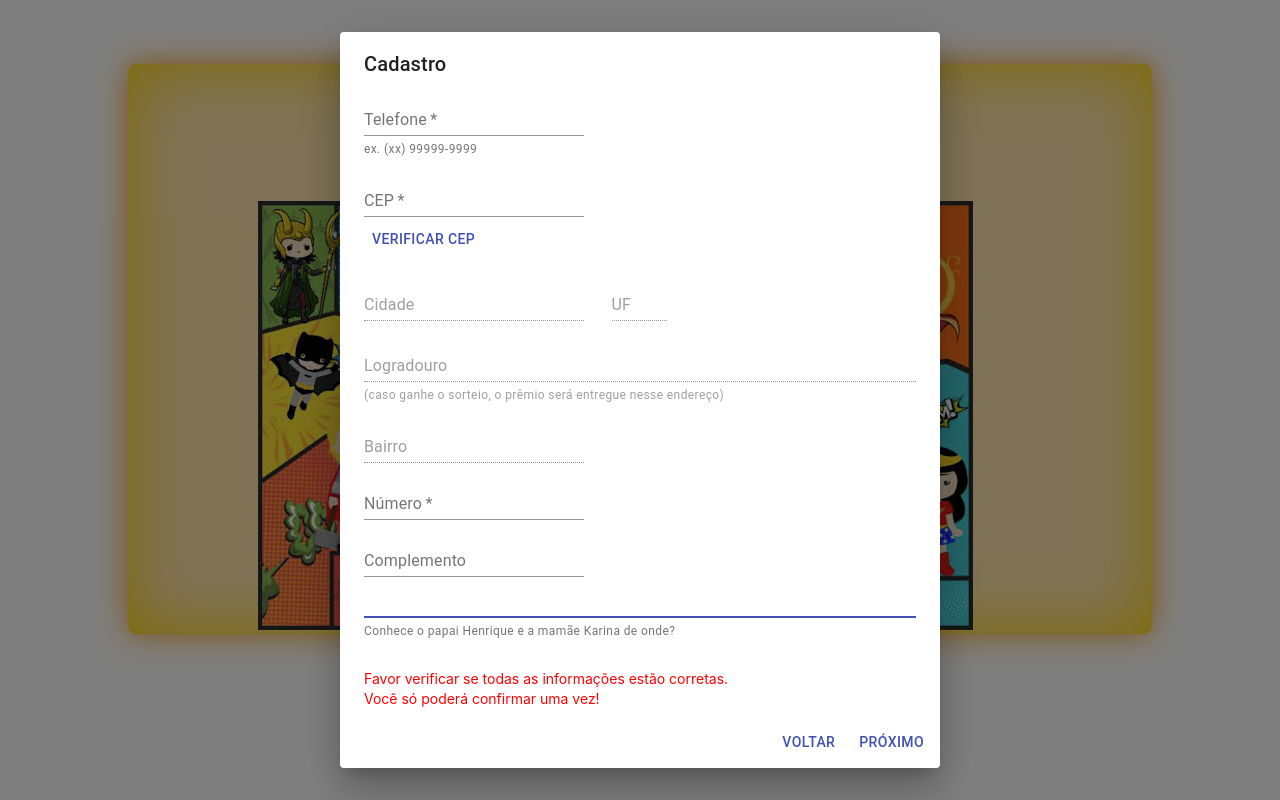
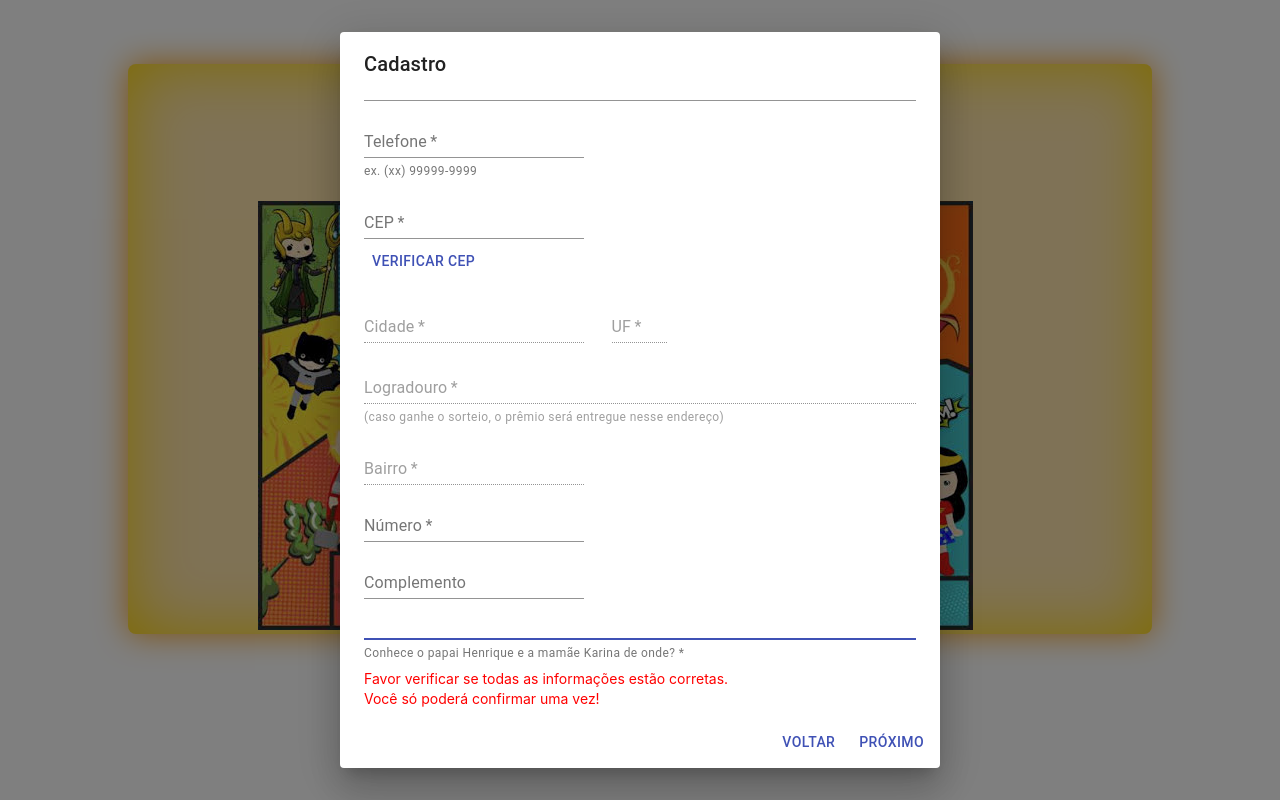
Before and after one commit to Vinnyzim/cadastroRifaFrontend, a React (Create React App) app: page /register in a window 1280 px wide. Built offline with nearby package versions, Linux system fonts and the light colour scheme.

Commit message:
campos de endereço ficam disponivels caso api de cep de erro

```diff
--- a/src/pages/segundaTela.js
+++ b/src/pages/segundaTela.js
@@ -25,20 +25,22 @@ export default function SegundaTela() {
     setOpen(true);
   };
 
-  const handleClose = () => {
-    setOpen(false);
-  };
+
   const email = localStorage.getItem('email');
   const [nome, setNome] = useState('');
   const [telefone, setTelefone] = useState('');
   const [logradouro, setLogradouro] = useState('');
   const [complemento, setComplemento] = useState('');
-  const [localidade, setLocalidade] = useState('');
+  const [cidade, setCidade] = useState('');
   const [uf, setUF] = useState('');
   const [bairro, setBairro] = useState('');
   const [descricao_conhece_mamae_papai, setDescMaePai] = useState('');
   const [msg_erick, setMsgErick] = useState('');
   const [cep, setCep] = useState('');
+  const [numero, setNumero] = useState('')
+
+  const [controleInput, setControleInput ] = useState(true);
+
 
   const history = useHistory();
 
@@ -49,15 +51,31 @@ export default function SegundaTela() {
 
   axios.get(`https://viacep.com.br/ws/${cep}/json/`).then(res => {
 
-    setLocalidade(res.data.localidade)
+    setCidade(res.data.localidade)
     setUF(res.data.uf)
     setLogradouro(res.data.logradouro)
     setBairro(res.data.bairro)
 
-    console.log(res.data)
+    if(res.data.erro === true) {
+
+
+
+      alert('Não foi possível encontrar o seu CEP, por favor preencha os campos abaixo!')
+      setCidade('')
+      setUF('')
+      setLogradouro('')
+      setBairro('')
+
+
+      setControleInput(false)
+
+    }
+
+
+
   }).catch(err => {
 
-    alert(err)
+    alert('Digite um CEP válido!')
 
   })
 
@@ -72,11 +90,24 @@ export default function SegundaTela() {
 
 
 
-    const data = {email, nome, telefone, logradouro, complemento, localidade, uf, descricao_conhece_mamae_papai, msg_erick}
+    const data = {email, nome, telefone, cep, cidade, uf, logradouro, bairro, numero, complemento, descricao_conhece_mamae_papai, msg_erick}
 
 
+    if (
 
+    data.email !== "",
+    data.nome !== "",
+    data.telefone !== "",
+    data.cep !== "",
+    data.cidade !== "",
+    data.uf !== "" ,
+    data.logradouro !== "",
+    data.bairro !== "",
+    data.numero !== "",
+    data.descricao_conhece_mamae_papai !== ""
+     )
 
+    {
 
     try{
 
@@ -84,6 +115,7 @@ export default function SegundaTela() {
 
         if (response.status === 200){
           alert(response.data.Mensagem)
+
           history.push('/')
         }
 
@@ -93,10 +125,13 @@ export default function SegundaTela() {
     }
 
 
+  } else {
+
+    alert('Algum campo não foi preenchido!')
+  }
 
 
 
-    handleClose();
   }
 
 
@@ -199,31 +234,37 @@ export default function SegundaTela() {
           <Grid>
 
             <TextField className="city"
-                disabled={true}
-                value = {localidade}
+              required
+              onChange={e => setCidade(e.target.value)}
+              disabled={controleInput}
+              value = {cidade}
               autoFocus
               margin="normal"
-                id="localidade"
+              id="cidade"
               label="Cidade"
               type="text"
-
             />
 
 
               <TextField className="uf"
-                disabled={true}
+                required
+                onChange={e => setUF(e.target.value)}
+                disabled={controleInput}
                 value = {uf}
                 autoFocus
                 margin="normal"
                 id="uf"
                 label="UF"
                 type="text"
+                inputProps={{maxLength: 2}}
               />
 
           </Grid>
 
             <TextField
-             disabled={true}
+              required
+              disabled={controleInput}
+              onChange={e => setLogradouro(e.target.value)}
               value = {logradouro}
               autoFocus
               margin="dense"
@@ -235,18 +276,22 @@ export default function SegundaTela() {
             />
 
             <TextField
-           disabled={true}
+            required
+            disabled={controleInput}
             value = {bairro}
+            onChange={e => setBairro(e.target.value)}
               autoFocus
               margin="dense"
               id="bairro"
               label="Bairro"
               type="text"
+              inputProps={{maxLength: 55}}
 
             />
 
             <Grid>
             <TextField
+              onChange={e => setNumero(e.target.value)}
               required
               autoFocus
               margin="dense"
@@ -274,11 +319,11 @@ export default function SegundaTela() {
               autoFocus
               margin="dense"
               id="descMaePai"
-            helperText="Conhece o papai Henrique e a mamãe Karina de onde?"
+              helperText="Conhece o papai Henrique e a mamãe Karina de onde? *"
               type="text"
               fullWidth
             />
-          <h1></h1>
+
           <text className="aviso">Favor verificar se todas as informações estão corretas. <br/>Você só poderá confirmar uma vez!</text>
 
 
--- a/src/pages/telaInicial.js
+++ b/src/pages/telaInicial.js
@@ -33,6 +33,7 @@ const useStyles = makeStyles((theme) => ({
 
 export default function FormDialog() {
   const classes = useStyles();
+
   const [email, setEmail] = useState('');
 
 
@@ -94,8 +95,6 @@ const handleCloseSnackEmailInvalido = (event, reason) => {
           const localEmail = verifyEmail.email
 
           localStorage.setItem('email', localEmail)
-
-
 
           history.push('/register')
 
```
Lines whose indentation alone changed are shown as unchanged.
